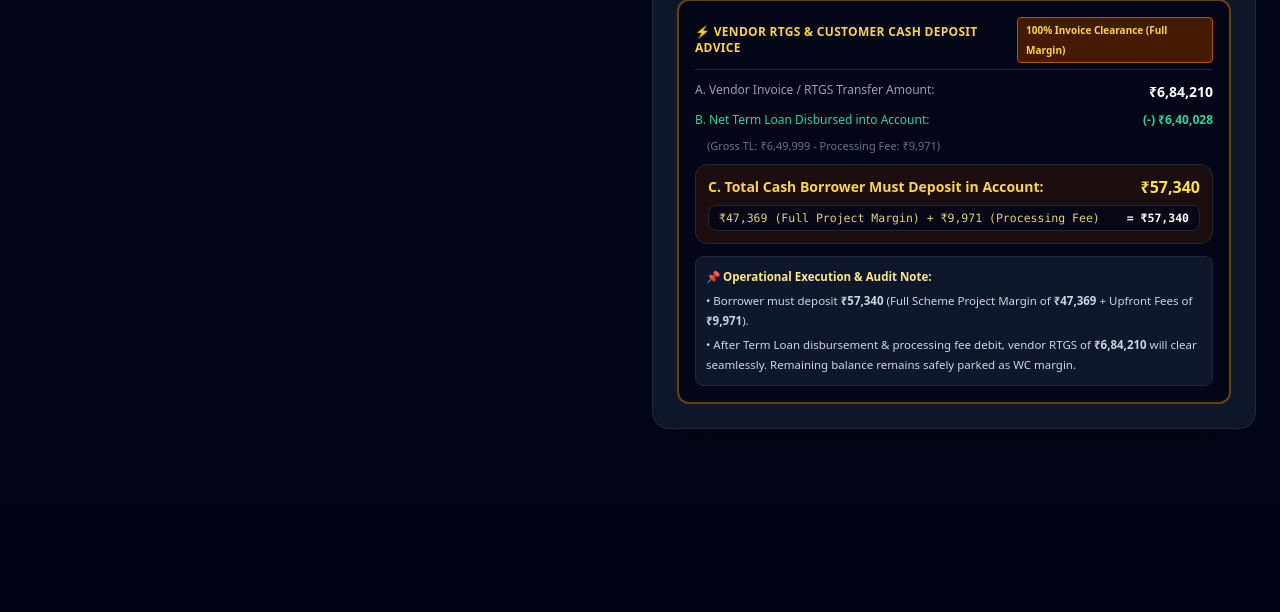
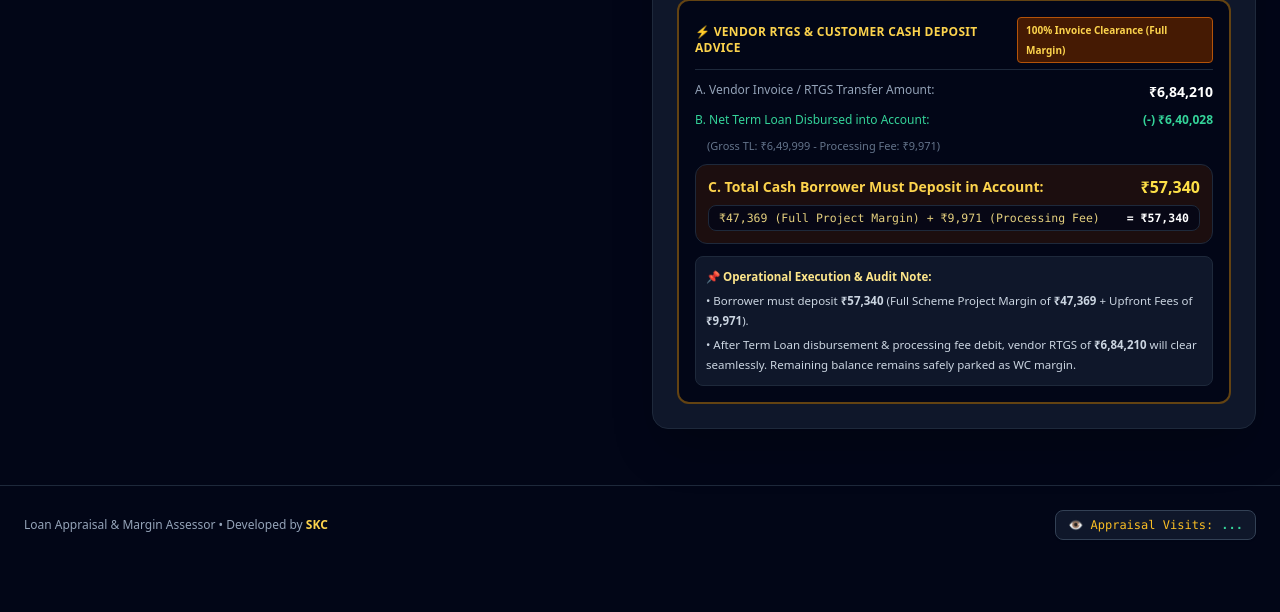
Before and after one commit to sunilskc23/loan-autodoc-filler, a Flask app: page /appraisal in a window 1280 px wide. Shown: the part 982-1594 px from the top of the page. Before the commit the page ends 1411 px from the top, so only its background shows below. Run offline with Flask 3, Linux system fonts and the light colour scheme; some libraries are stand-ins or nearby versions.

Commit message:
Update appraisal.html

```diff
--- a/templates/appraisal.html
+++ b/templates/appraisal.html
@@ -438,7 +438,39 @@
         </div>
 
     </main>
+<!-- Appraisal Page Footer & Live Counter -->
+    <footer class="max-w-7xl mx-auto px-6 py-6 text-center text-xs text-slate-400 border-t border-slate-800 mt-8 flex flex-col sm:flex-row items-center justify-between gap-3 no-print">
+        <div>
+            <span>Loan Appraisal & Margin Assessor • Developed by <strong class="text-amber-300">SKC</strong></span>
+        </div>
 
+        <!-- Live Visitor Count Badge -->
+        <div class="inline-flex items-center gap-2 bg-slate-900 text-slate-200 border border-slate-700 px-3 py-1.5 rounded-lg shadow-sm font-mono">
+            <span class="text-amber-400">👁️ Appraisal Visits:</span>
+            <span id="pageVisitCount" class="font-bold text-emerald-400">...</span>
+        </div>
+    </footer>
+
+    <!-- 1. Background Analytics Tracker (GoatCounter) -->
+   <script data-goatcounter="https://skc.goatcounter.com/count"
+        async src="//gc.zgo.at/count.js"></script>
+
+    <!-- 2. Live Counter Fetch Script -->
+    <script>
+        window.addEventListener('DOMContentLoaded', function() {
+            var r = new XMLHttpRequest();
+            r.addEventListener('load', function() {
+                try {
+                    var data = JSON.parse(this.responseText);
+                    var el = document.getElementById('pageVisitCount');
+                    if (el) el.innerText = data.count || "0";
+                } catch(e) {}
+            });
+            // Ye automatic '/appraisal' ka alag count fetch karega
+            r.open('GET', 'https://skc.goatcounter.com/counter/' + encodeURIComponent(location.pathname) + '.json');
+            r.send();
+        });
+    </script>
     <script>
         let currentMode = 'FORWARD';
 
```
